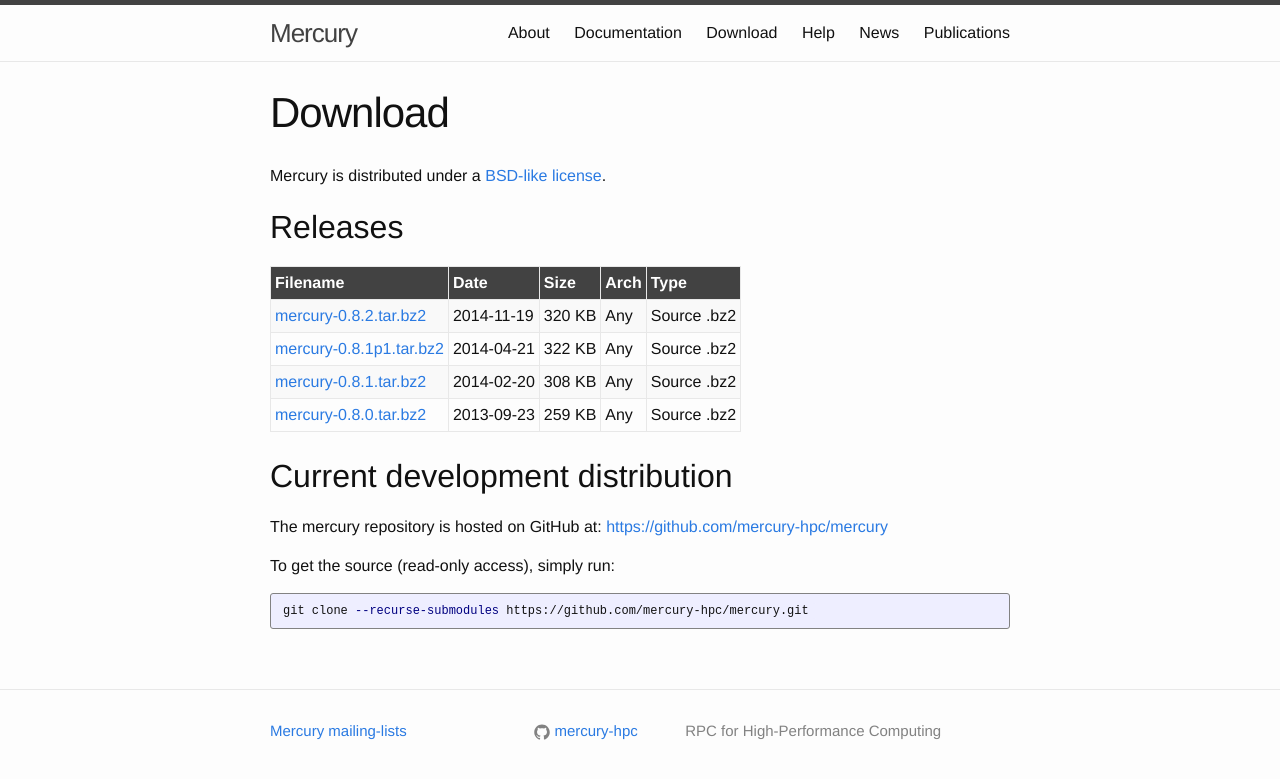
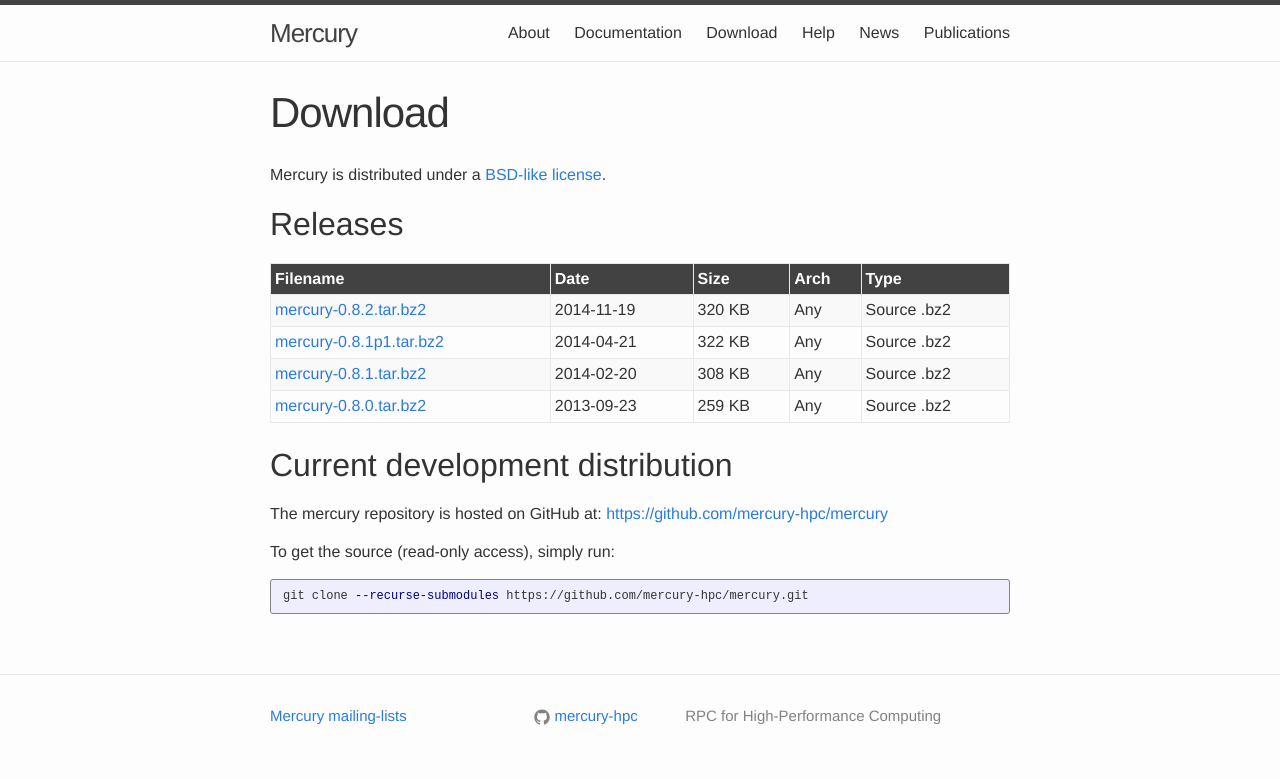
Before and after one commit to Mercury-HPC/Mercury-HPC.github.io, a Jekyll site: the page built from download.md, in a window 1280 px wide. Shown: the top 779 px of the page. Built offline with Jekyll 4.4.1, drawn with Linux system fonts in a browser that asks for light colours; nearby versions of some CDN libraries.

Commit message:
A few styling tweaks

```diff
--- a/_sass/_base.scss
+++ b/_sass/_base.scss
@@ -83,7 +83,8 @@ li {
  * Tables
  */
 table {
-    max-width: 90%;
+    width: 100%;
+    max-width: 100%;
     margin-bottom: 20px;
     border-collapse: collapse;
     background-color: transparent;
@@ -169,17 +170,18 @@ blockquote {
 pre,
 code {
     font-size: 12px;
-    border: 1px solid $grey-color;
     border-radius: 3px;
     background-color: #eef;
 }
 
 code {
     padding: 1px 5px;
+    border: 0;
 }
 
 pre {
     padding: 8px 12px;
+    border: 1px solid $grey-color;
     overflow-x: auto;
 
     > code {
--- a/css/main.scss
+++ b/css/main.scss
@@ -10,11 +10,11 @@ $base-font-family: "Helvetica Neue", Helvetica, Arial, sans-serif;
 $base-font-size:   16px;
 $base-font-weight: 400;
 $small-font-size:  $base-font-size * 0.875;
-$base-line-height: 1.5;
+$base-line-height: 1.42857143;
 
 $spacing-unit:     30px;
 
-$text-color:       #111;
+$text-color:       #333;
 $background-color: #fdfdfd;
 $brand-color:      #2a7ae2;
 
```
